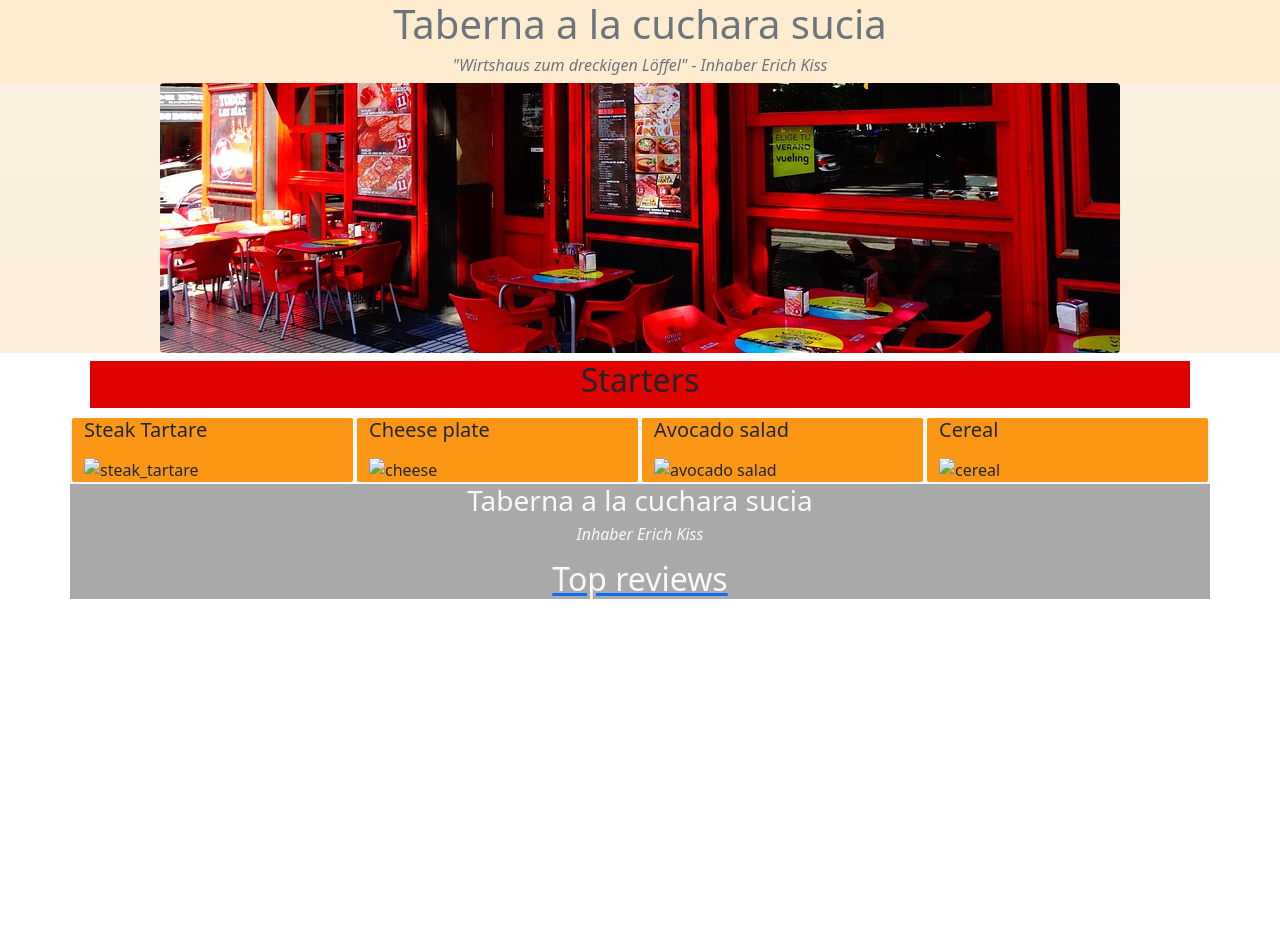
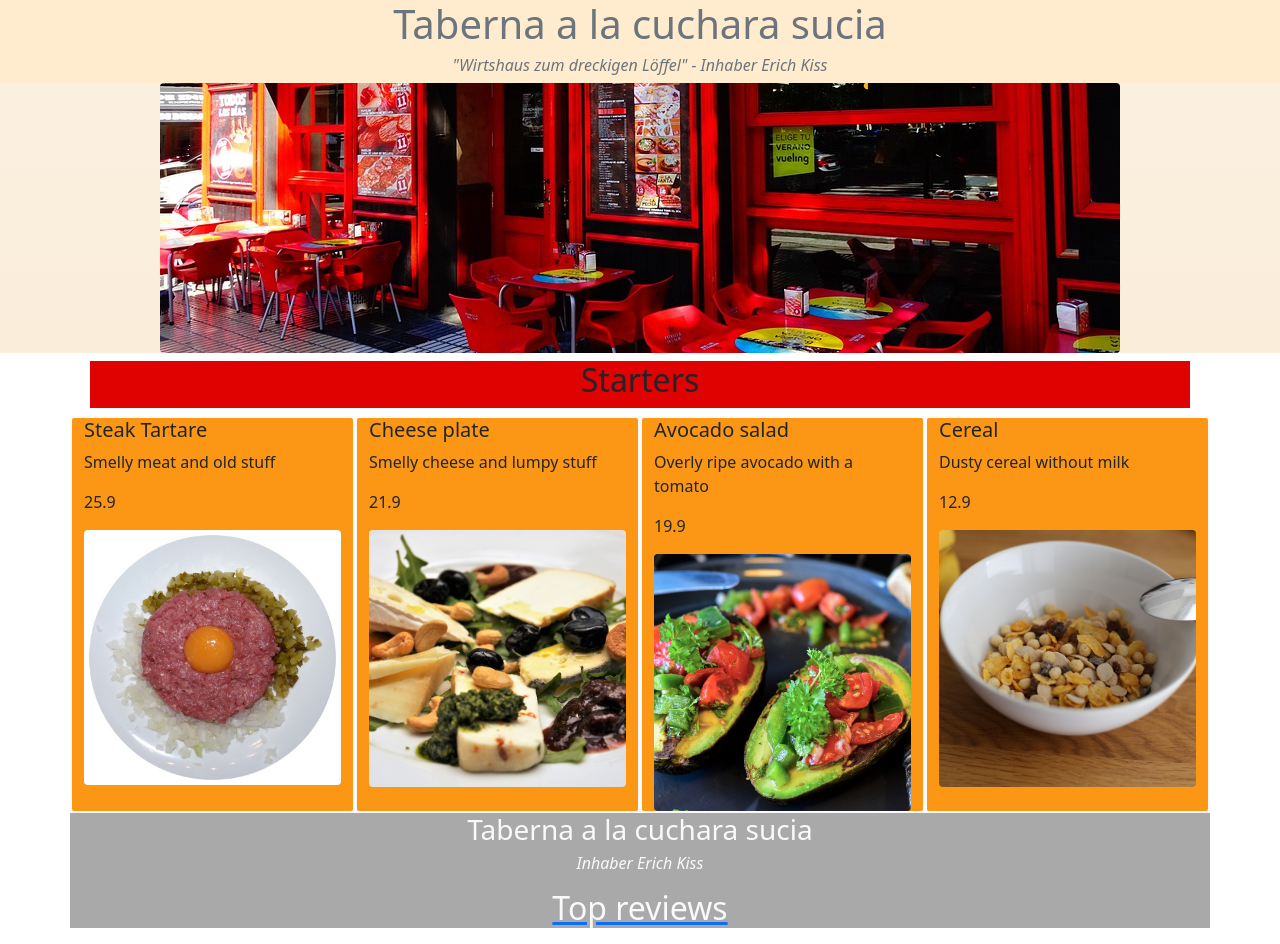
Before and after one commit to erichkiss/FE21-TS-DAY01-Kiss-Mauritz, a plain HTML site: page advanced_ex/index.html in a window 1280 px wide. Before the commit the page ends 800 px from the top, so only its background shows below. Drawn offline with nearby package versions, Linux system fonts and the light colour scheme.

Commit message:
finished the starter Menu

```diff
--- a/advanced_ex/index.html
+++ b/advanced_ex/index.html
@@ -40,26 +40,26 @@
                 <div class="col-sm-12 col-md-6 col-lg-3 menu_item border border-2 border-light rounded">
                     <h5></h5>
                     <p class="fs-6 descriptionOutput"></p>
-                    <p class="fs-6"></p>
-                    <img src="" alt="steak_tartare" class="img-fluid rounded mx-auto d-block">
+                    <p class="fs-6 priceOutput"></p>
+                    <img src="" alt="steak_tartare" class="img-fluid rounded mx-auto d-block imgOutput">
                 </div>
                 <div class="col-sm-12 col-md-6 col-lg-3 menu_item border border-2 border-light rounded">
                     <h5></h5>
                     <p class="fs-6 descriptionOutput"></p>
-                    <p class="fs-6"></p>
-                    <img src="" alt="cheese" class="img-fluid rounded mx-auto d-block">
+                    <p class="fs-6 priceOutput"></p>
+                    <img src="" alt="cheese" class="img-fluid rounded mx-auto d-block imgOutput">
                 </div>
                 <div class="col-sm-12 col-md-6 col-lg-3 menu_item border border-2 border-light rounded">
                     <h5></h5>
                     <p class="fs-6 descriptionOutput"></p>
-                    <p class="fs-6"></p>
-                    <img src="" alt="avocado salad" class="img-fluid rounded mx-auto d-block">
+                    <p class="fs-6 priceOutput"></p>
+                    <img src="" alt="avocado salad" class="img-fluid rounded mx-auto d-block imgOutput">
                 </div>
                 <div class="col-sm-12 col-md-6 col-lg-3 menu_item border border-2 border-light rounded">
                     <h5></h5>
                     <p class="fs-6 descriptionOutput"></p>
-                    <p class="fs-6"></p>
-                    <img src="" alt="cereal" class="img-fluid rounded mx-auto d-block">
+                    <p class="fs-6 priceOutput"></p>
+                    <img src="" alt="cereal" class="img-fluid rounded mx-auto d-block imgOutput">
                 </div>
             </div>
         </div>
--- a/advanced_ex/js/script.js
+++ b/advanced_ex/js/script.js
@@ -7,7 +7,7 @@ var starters_table = [{
         foodName: "Cheese plate",
         foodDescription: "Smelly cheese and lumpy stuff",
         foodPrice: 21.90,
-        foodImg: "img/starter_2.png"
+        foodImg: "./img/starter_2.png"
     }, {
         foodName: "Avocado salad",
         foodDescription: "Overly ripe avocado with a tomato",
@@ -19,17 +19,20 @@ var starters_table = [{
         foodPrice: 12.90,
         foodImg: "img/starter_4.png"
     }];
-// for (let i in starters_table) {
-//     document.getElementsByTagName("h5")[i].innerText = starters_table[i].foodName;
-// }
-for (var i in starters_table) {
-    var foodOutputName = void 0;
-    foodOutputName = starters_table[i].foodName;
-    document.getElementsByTagName("h5")[i].innerText = foodOutputName;
+function populateHTML() {
+    for (var i in starters_table) {
+        //The starters Menu
+        var foodOutputPrice = void 0;
+        var foodOutputName = starters_table[i].foodName;
+        var foodOutputDescription = starters_table[i].foodDescription;
+        var foodOutputPrice = starters_table[i].foodPrice;
+        var foodOutputImg = starters_table[i].foodImg;
+        foodOutputDescription = starters_table[i].foodDescription;
+        document.getElementsByTagName("h5")[i].innerText = foodOutputName;
+        document.getElementsByClassName("descriptionOutput")[i].innerText = foodOutputDescription;
+        document.getElementsByClassName("priceOutput")[i].innerText = foodOutputPrice;
+        document.getElementsByClassName("imgOutput")[i].src = foodOutputImg;
+        //
+    }
 }
-for (var i in starters_table) {
-    var foodOutputDescription = void 0;
-    foodOutputDescription = starters_table[i].foodDescription;
-    // document.querySelector(".descriptionOutput")[i].innerText = foodOutputDescription;
-    console.log(document.getElementsByClassName("descriptionOutput"));
-}
+populateHTML();
```
Also changed, not shown: 1 other file.
